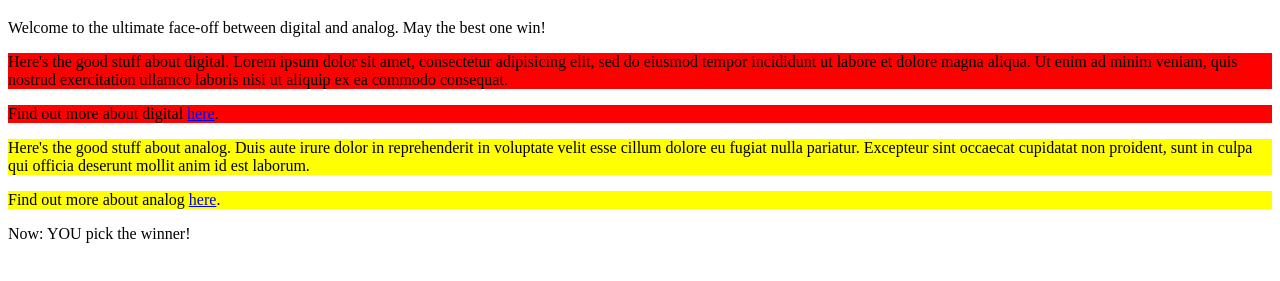
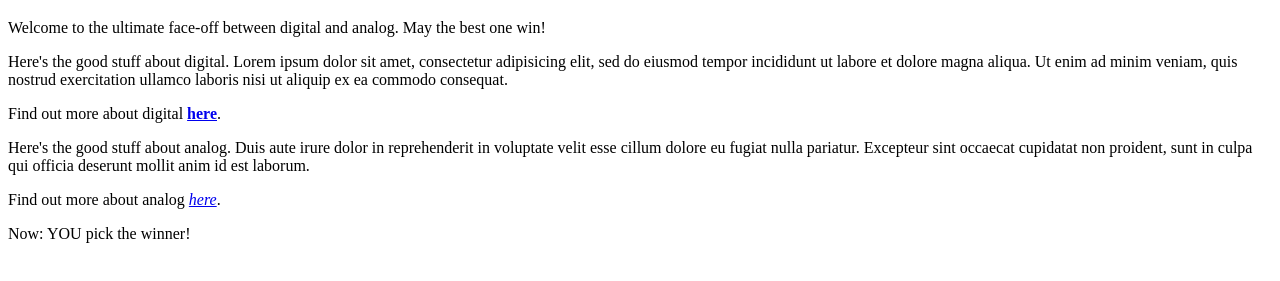
Before and after one commit to Zinfira/Cascading, a plain HTML site: page index.html in a window 1280 px wide. Shown: the part 61-342 px from the top of the page. Drawn offline with Linux system fonts and the light colour scheme.

Commit message:
Change css style

```diff
--- a/css/styles.css
+++ b/css/styles.css
@@ -1,7 +1,7 @@
-.digital p {
-  background-color: red;
+.digital p a {
+  font-weight: bold;
 }
 
-.analog p {
-  background-color: yellow;
+.analog p a {
+  font-style: italic;
 }
```
